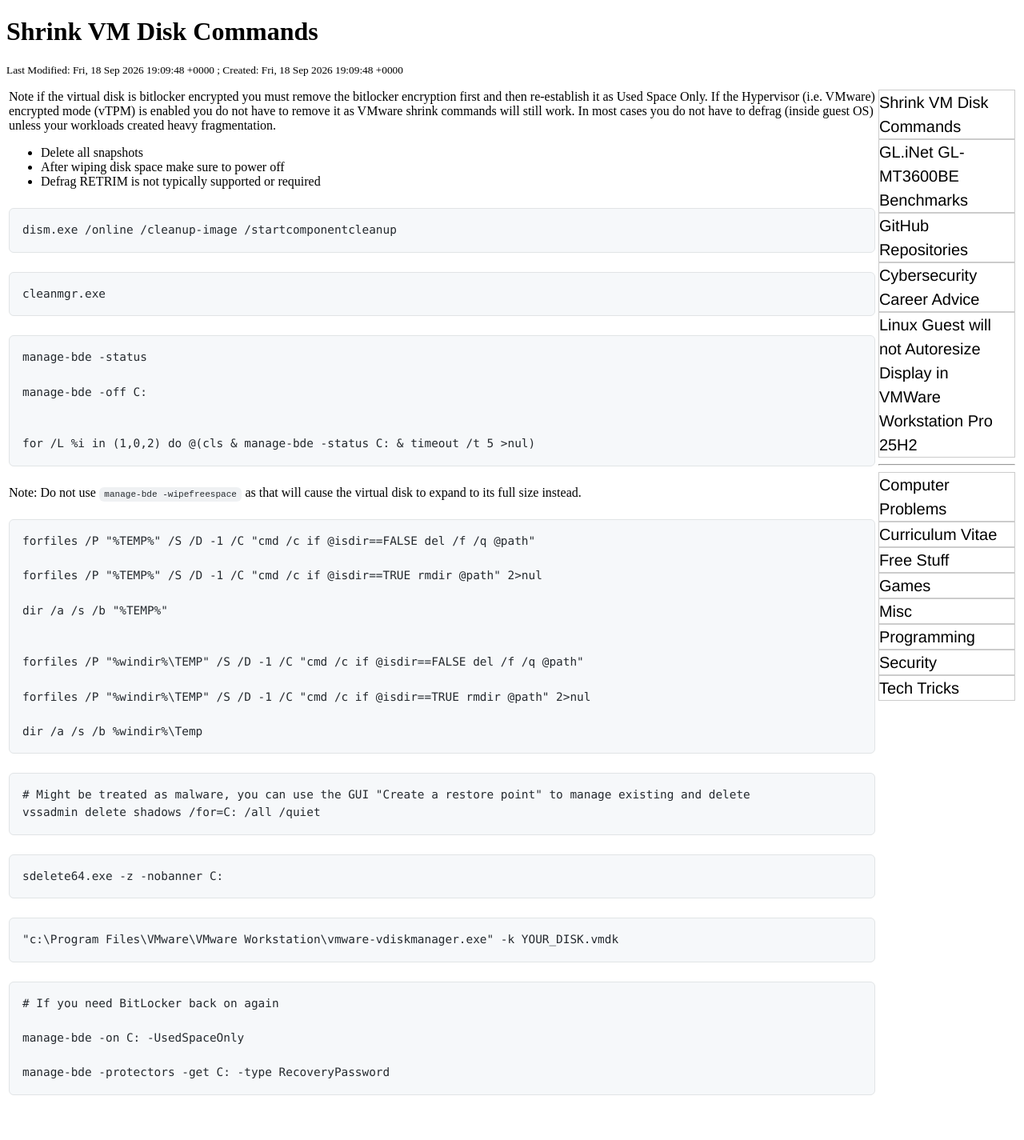
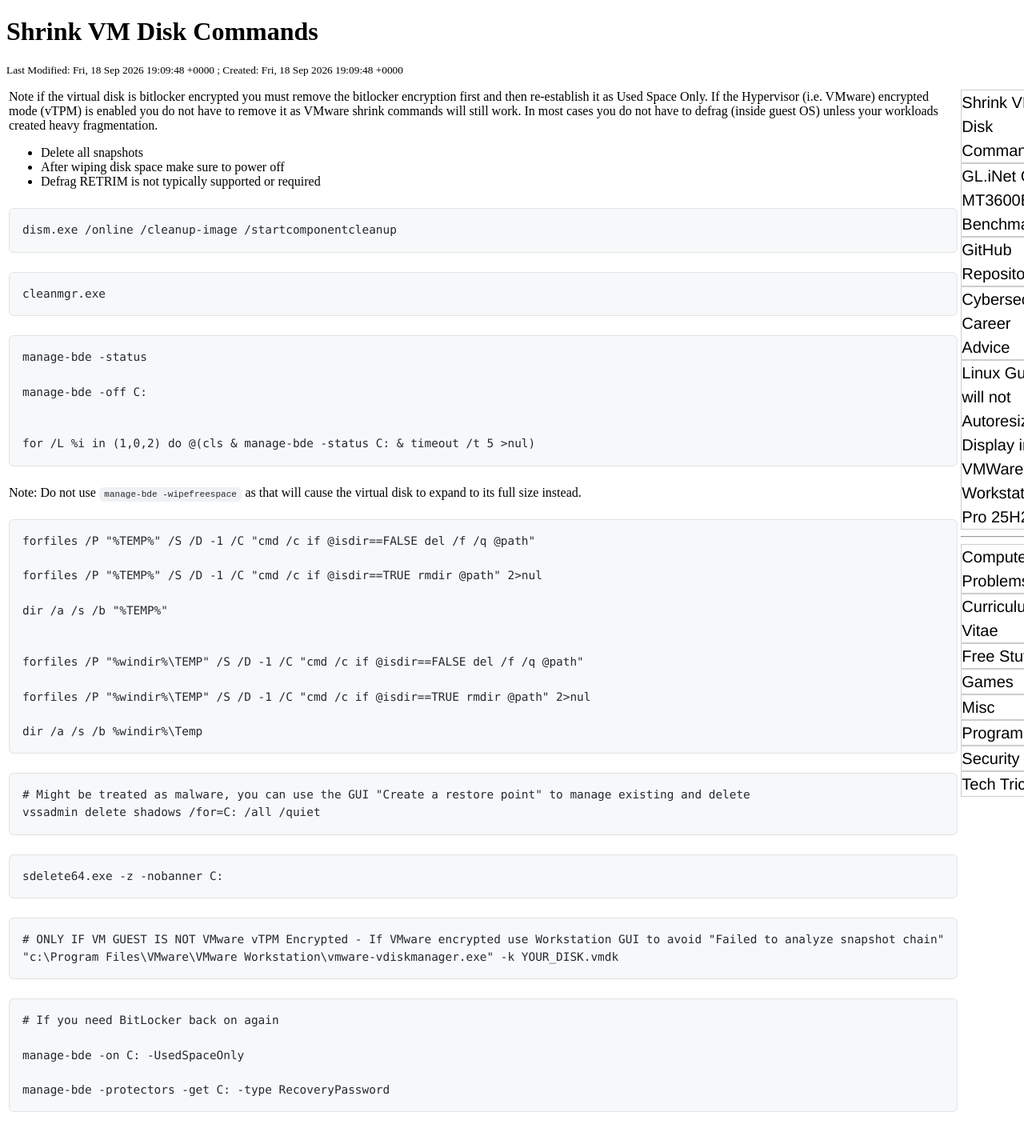
Before and after one commit to rbeede/rbeede.github.io, a Jekyll site: the page built from _posts/2026-09-18-Shrink_VM_Disk_Commands.html, in a window 1280 px wide. Shown: the whole page at 80% size. Built offline with Jekyll 4.4.1, drawn with Linux system fonts in a browser that asks for light colours; before the commit the page ends 1404 px from its top, so only the background shows below that.

Commit message:
Update 2026-09-18-Shrink_VM_Disk_Commands.html

```diff
--- a/_posts/2026-09-18-Shrink_VM_Disk_Commands.html
+++ b/_posts/2026-09-18-Shrink_VM_Disk_Commands.html
@@ -94,6 +94,7 @@
 </pre>
 
 <pre>
+# ONLY IF VM GUEST IS NOT VMware vTPM Encrypted - If VMware encrypted use Workstation GUI to avoid "Failed to analyze snapshot chain"
 "c:\Program Files\VMware\VMware Workstation\vmware-vdiskmanager.exe" -k YOUR_DISK.vmdk
 </pre>
 
```
